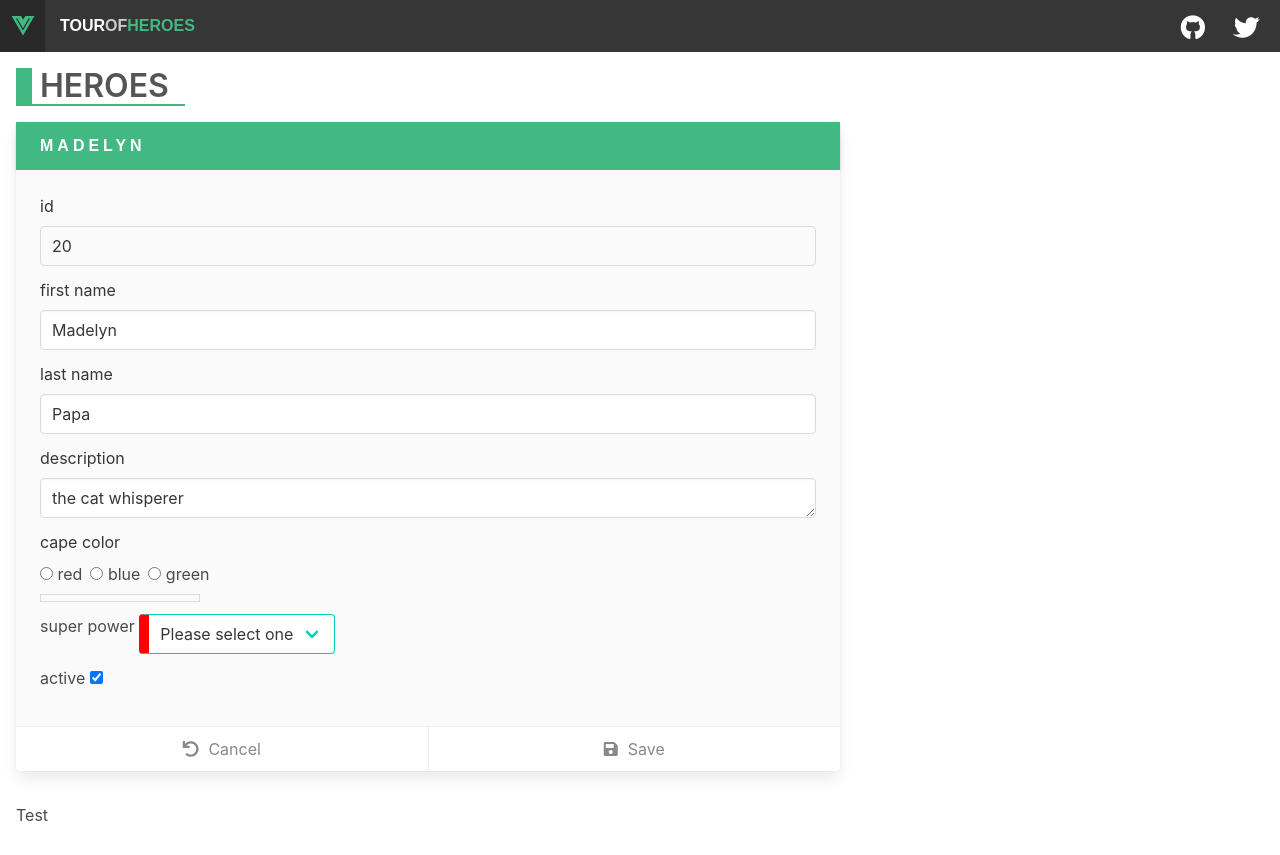
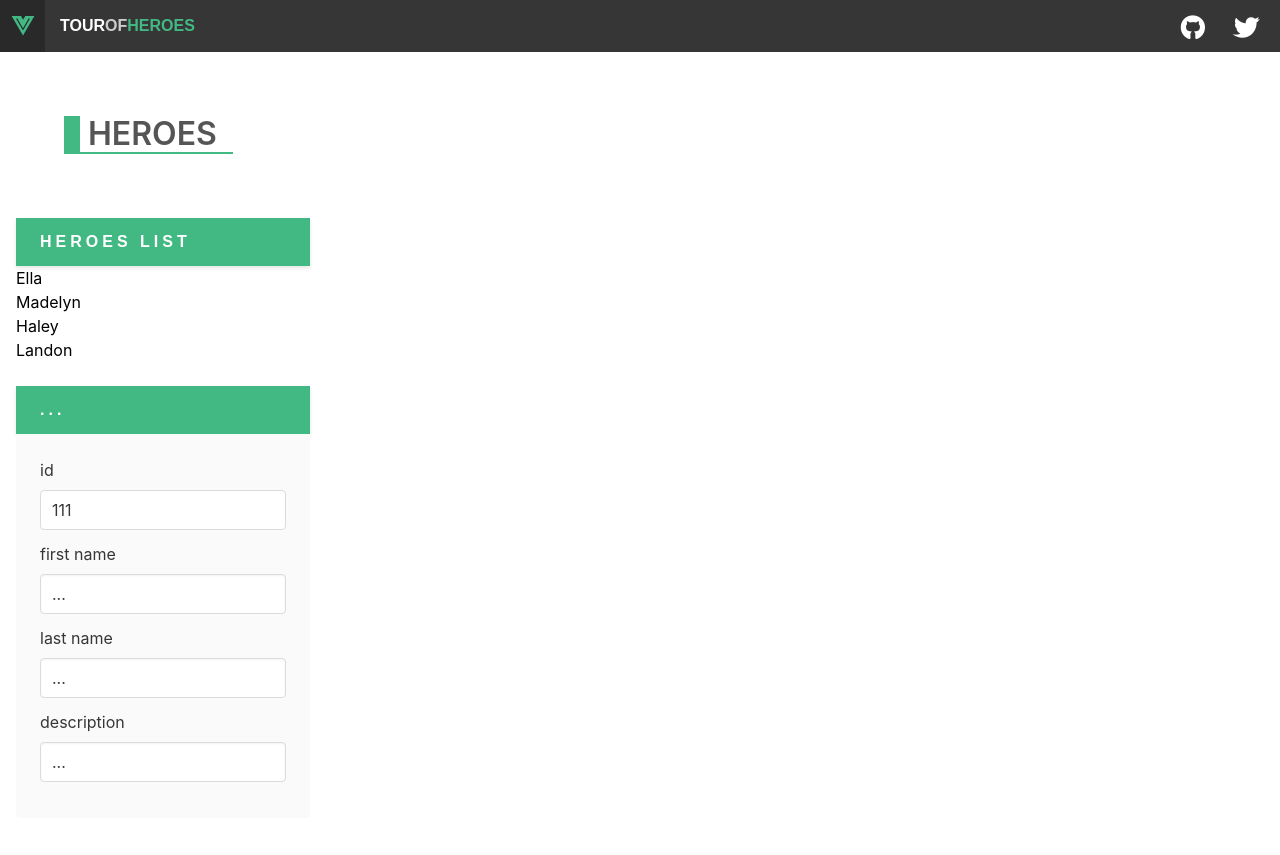
Before and after one commit to CuneytYilmaz/vue-heroes, a Vue app: page / in a window 1280 px wide. Built offline with nearby package versions, Linux system fonts and the light colour scheme.

Commit message:
Styles and hero component edited

```diff
--- a/src/components/heroes.vue
+++ b/src/components/heroes.vue
@@ -4,81 +4,57 @@
       <h2 class="title">Heroes</h2>
     </div>
     <div class="columns">
-      <div class="column is-8">
-        <div class="card edit-detail">
+      <div class="column is-3">
         <header class="card-header">
-            <p class="card-header-title">{{ hero.firstName }}</p>
+          <p class="card-header-title">heroes list</p>
+        </header>
+        <ul class="list is-hoverable">
+            <li v-for="hero in heroes" :key="hero.id">
+                <a class="list-item">
+                    <span>{{ hero.firstName }}</span>
+                </a>
+            </li>
+        </ul>
+      </div>
+    </div>
+    <div class="columns">
+      <div class="column is-3">
+        <header class="card-header">
+          <p class="card-header-title">{{ selectedHero.firstName }}</p>
         </header>
         <div class="card-content">
           <div class="content">
             <div class="field">
               <label class="label" for="id">id</label>
-                <label class="input" id="id" readonly>{{ hero.id }}</label>
+              <label class="input" id="id" readonly>
+                {{ selectedHero.id }}
+              </label>
             </div>
             <div class="field">
               <label class="label" for="firstName">first name</label>
-                <input class="input" id="firstName" v-model="hero.firstName" />
+              <input
+                class="input"
+                id="firstName"
+                v-model="selectedHero.firstName"
+              />
             </div>
             <div class="field">
               <label class="label" for="lastName">last name</label>
-                <input class="input" id="lastName" v-model="hero.lastName" />
+              <input
+                class="input"
+                id="lastName"
+                v-model="selectedHero.lastName"
+              />
             </div>
             <div class="field">
               <label class="label" for="description">description</label>
-                <textarea class="input" id="description" type="text" v-model="hero.description" />
-              </div>
-              <div class="field">
-                <label class="label">cape color</label>
-                <label class="radio" for="color-red">
-                  <input type="radio" id="color-red" value="red" v-model="hero.capeColor" />
-                  red
-                </label>
-                <label class="radio" for="color-blue">
-                  <input type="radio" id="color-blue" value="blue" v-model="hero.capeColor" />
-                  blue
-                </label>
-                <label class="radio" for="color-green">
-                  <input type="radio" id="color-green" value="green" v-model="hero.capeColor" />
-                  green
-                </label>
-                <div class="color-line" :style="{ 'background-color': hero.capeColor }" ></div>
-              </div>
-              <div class="field">
-                <label for="power">
-                  super power
-                  <div class="select is-primary">
-                    <select id="power" v-model="hero.power" @keyup.esc="resetPower"
-                        :class="{ 'invalid': !hero.power}" >
-                      <option disabled value>Please select one</option>
-                      <option>Speed</option>
-                      <option>Flight</option>
-                      <option>Strength</option>
-                      <option>Invisibility</option>
-                    </select>
-                  </div>
-                </label>
-              </div>
-              <div class="field">
-                <label class="checkbox" for="active">
-                  active
-                  <input type="checkbox" class="is-primary" id="active" v-model="hero.active" />
-                </label>
+              <input
+                class="input"
+                id="description"
+                v-model="selectedHero.description"
+              />
             </div>
           </div>
-          </div>
-          <footer class="card-footer">
-            <button class="link card-footer-item cancel-button" @click="cancelHero">
-              <i class="fas fa-undo"></i>
-              <span>Cancel</span>
-            </button>
-            <button class="link card-footer-item" @click="saveHero">
-              <i class="fas fa-save"></i>
-              <span>Save</span>
-            </button>
-          </footer>
-        </div>
-        <div class="notification is-info">
-            {{ message }}
         </div>
       </div>
     </div>
@@ -90,28 +66,39 @@ export default {
   name: 'Heroes',
   data() {
     return {
-          hero: {
+      selectedHero: {
+        id: 111,
+        firstName: '...',
+        lastName: '...',
+        description: '...',
+      },
+      heroes: [
+        {
+          id: 10,
+          firstName: 'Ella',
+          lastName: 'Papa',
+          description: 'fashionista',
+        },
+        {
           id: 20,
           firstName: 'Madelyn',
           lastName: 'Papa',
           description: 'the cat whisperer',
-              capeColor: '',
-              power: '',
-              active: true,
         },
-          message: 'Test',
-      }
+        {
+          id: 30,
+          firstName: 'Haley',
+          lastName: 'Papa',
+          description: 'pen wielder',
         },
-  methods: {
-      saveHero() {
-        this.message = JSON.stringify(this.hero, null, '\n');
+        {
+          id: 40,
+          firstName: 'Landon',
+          lastName: 'Papa',
+          description: 'arc trooper',
         },
-      cancelHero() {
-        this.message = '';
-      },
-      resetPower() {
-        this.hero.power = '';
-      },
+      ],
+    };
   },
 };
 </script>
--- a/src/design/_bulma.scss
+++ b/src/design/_bulma.scss
@@ -1,22 +1,23 @@
-// @import 'bulma/bulma.sass';
+@import 'bulma/bulma.sass';
 // Using specific Bulma files reduces the 3 production css files from 195kb to 139kb for a 28% decrease
-@import 'bulma/sass/utilities/_all.sass';
-@import 'bulma/sass/utilities/mixins.sass';
-@import 'bulma/sass/utilities/controls.sass';
-@import 'bulma/sass/base/generic.sass';
-@import 'bulma/sass/base/helpers.sass'; // 277 lines
-@import 'bulma/sass/base/minireset.sass';
-@import 'bulma/sass/layout/footer.sass';
-// @import 'bulma/sass/layout/section.sass'; // 12 lines
-@import 'bulma/sass/components/card.sass';
-// @import 'bulma/sass/components/list.sass'; // 39 lines
-@import 'bulma/sass/components/menu.sass';
-@import 'bulma/sass/components/modal.sass';
-@import 'bulma/sass/components/navbar.sass';
-@import 'bulma/sass/elements/button.sass';
-// @import 'bulma/sass/elements/container.sass'; // 25 lines
-// @import 'bulma/sass/elements/content.sass'; // 150 lines
-// @import 'bulma/sass/elements/title.sass'; // 64 lines
-// @import 'bulma/sass/elements/icon.sass';
-@import 'bulma/sass/form/_all.sass';
-@import 'bulma/sass/grid/columns.sass';
+// @import 'bulma/sass/utilities/_all.sass';
+// @import 'bulma/sass/utilities/mixins.sass';
+// @import 'bulma/sass/utilities/controls.sass';
+// @import 'bulma/sass/base/generic.sass';
+// @import 'bulma/sass/base/helpers.sass'; // 277 lines
+// @import 'bulma/sass/base/minireset.sass';
+// @import 'bulma/sass/layout/footer.sass';
+// // @import 'bulma/sass/layout/section.sass'; // 12 lines
+// @import 'bulma/sass/components/card.sass';
+// // @import 'bulma/sass/components/list.sass'; // 39 lines
+// @import 'bulma/sass/components/menu.sass';
+// @import 'bulma/sass/components/modal.sass';
+// @import 'bulma/sass/components/navbar.sass';
+// @import 'bulma/sass/elements/notification.sass';
+// @import 'bulma/sass/elements/button.sass';
+// // @import 'bulma/sass/elements/container.sass'; // 25 lines
+// // @import 'bulma/sass/elements/content.sass'; // 150 lines
+// // @import 'bulma/sass/elements/title.sass'; // 64 lines
+// // @import 'bulma/sass/elements/icon.sass';
+// @import 'bulma/sass/form/_all.sass';
+// @import 'bulma/sass/grid/columns.sass';
--- a/src/design/_styles.scss
+++ b/src/design/_styles.scss
@@ -193,3 +193,17 @@ textarea.invalid,
 select.invalid {
   border-left: 10px red solid !important;
 }
+
+.list-item {
+  color: #000;
+  &:hover {
+    color: $accent-color;
+  }
+  &.is-active {
+    background-color: $accent-color;
+    border-radius: 0;
+    border-top: #fff solid 1px;
+    border-bottom: #fff solid 1px;
+    color: #fff;
+  }
+}
--- a/src/design/_variables.scss
+++ b/src/design/_variables.scss
@@ -5,3 +5,4 @@ $primary-light: $vue-light;
 $link: $primary;
 $info: $primary;
 $shade-light: #fafafa;
+$accent-color: #00b3e6;
```
Lines whose indentation alone changed are shown as unchanged.
